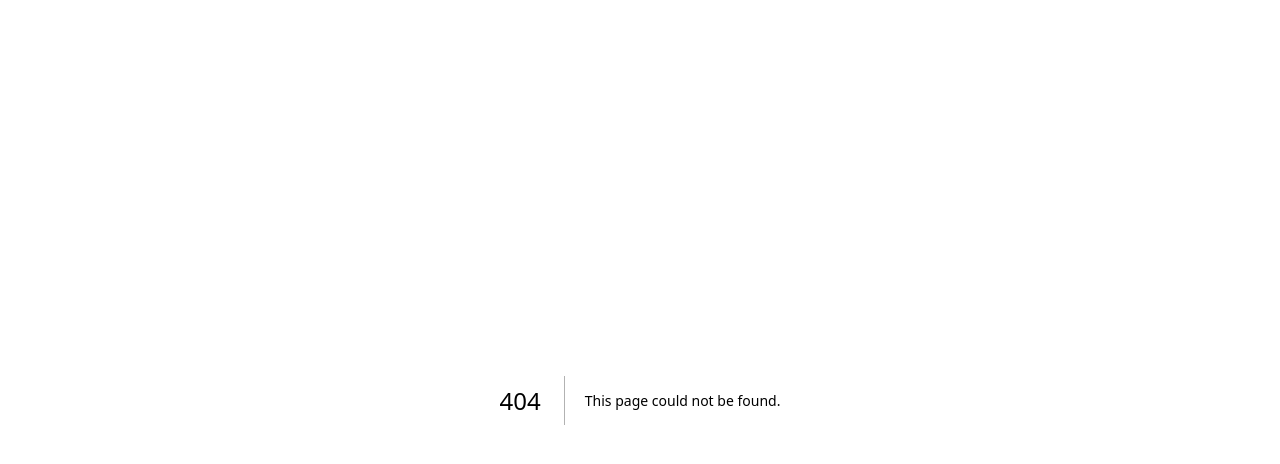
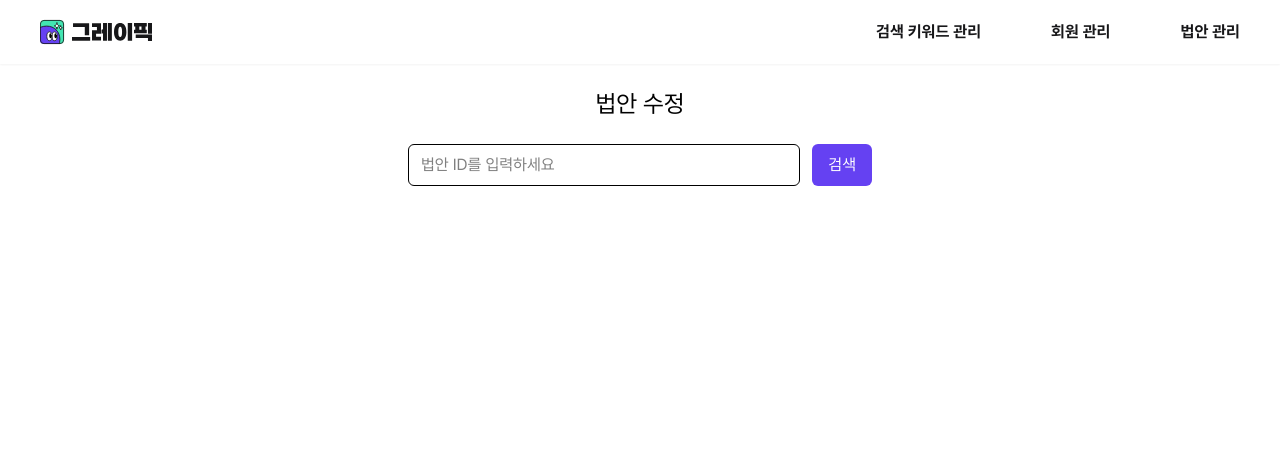
Before and after one commit to suhong99/build_orga, a Next.js app: page /admin/bill in a window 1280 px wide. Before the commit this address had no page. Shown: the top 464 px of the page. Built offline with nearby package versions, Linux system fonts and the light colour scheme.

Commit message:
feat: 관리자 route 추가

```diff
--- /dev/null
+++ b/src/app/admin/bill/page.tsx
@@ -0,0 +1,9 @@
+import BillAdminForm from '@/features/admin/BillAdminForm';
+
+export default function AdminBillPage() {
+	return (
+		<div className="flex flex-col items-center w-full">
+			<BillAdminForm />
+		</div>
+	);
+}
--- /dev/null
+++ b/src/app/admin/user/page.tsx
@@ -0,0 +1,8 @@
+export default function AdminUserPage() {
+	// TODO: 여기서 작업하시면 돼요(이 페이지 지수님)
+	/*
+     src/features/admin 에 관련파일 생성 및 작업 후 import
+
+     */
+	return <div className="flex flex-col items-center w-full"></div>;
+}
--- /dev/null
+++ b/src/features/admin/BillAdminForm.tsx
@@ -0,0 +1,46 @@
+'use client';
+
+import BillEdit from './BillEdit';
+import useBillInfo from './hooks/useBillInfo';
+import useEditedBillList from './hooks/useEditedBillList';
+
+const BillAdminForm = () => {
+	const { billId, setBillId, searchBillInfo, isLoading, error, billDetail, removeBillInfo } = useBillInfo();
+	const { editedBillList, addEditedBill } = useEditedBillList();
+
+	return (
+		<div className="flex flex-col gap-6 w-full max-w-lg mx-auto p-6">
+			<h1 className="text-2xl font-semibold text-center">법안 수정</h1>
+
+			<div className="flex gap-3">
+				<input
+					type="number"
+					placeholder="법안 ID를 입력하세요"
+					value={billId}
+					onChange={(e) => setBillId(e.target.value)}
+					className="flex-1 border rounded-md px-3 py-2 focus:outline-none focus:ring-1"
+				/>
+				<button onClick={searchBillInfo} className="px-4 py-2 bg-accent-bg-violet text-white rounded-md hover:bg-accent-fg-violet transition">
+					검색
+				</button>
+			</div>
+
+			{editedBillList.length > 0 && (
+				<div className="text-center">
+					<p className="typo-headline1 font-medium text-gray-700 mb-1">수정 완료된 법안</p>
+					<p className="typo-body1-reading">{editedBillList.join(', ')}</p>
+				</div>
+			)}
+			{isLoading && <p className="typo-body1-reading">불러오는 중...</p>}
+			{error && <p className="typo-body1-reading">{error}</p>}
+
+			{billDetail && (
+				<div className="border border-bg-gray rounded-lg p-4 bg-gray-50 mt-4">
+					<BillEdit {...billDetail} removeBillInfo={removeBillInfo} addEditedBill={addEditedBill} />
+				</div>
+			)}
+		</div>
+	);
+};
+
+export default BillAdminForm;
--- /dev/null
+++ b/src/features/admin/BillEdit.tsx
@@ -0,0 +1,133 @@
+'use client';
+
+import { useState } from 'react';
+import { BillDetalProps } from '../bill-detail/api/server';
+import { updateBill } from './api/bill';
+
+type EditableBillFields = Pick<BillDetalProps, 'id' | 'billSummary' | 'billAiTitle' | 'billAiSummary' | 'committeeName' | 'billStatus'>;
+
+interface BillEditProps extends EditableBillFields {
+	removeBillInfo: () => void;
+	addEditedBill: (billId: string) => void;
+}
+
+const BillEdit = ({ id, billSummary, billAiTitle, billAiSummary, committeeName, billStatus, removeBillInfo, addEditedBill }: BillEditProps) => {
+	const [summary, setSummary] = useState(billSummary);
+	const [aiTitle, setAiTitle] = useState(billAiTitle);
+	const [aiSummary, setAiSummary] = useState(billAiSummary);
+	const [committee, setCommittee] = useState<string>(committeeName);
+	const [status, setStatus] = useState(billStatus);
+
+	// 수정 완료 (더미)
+	const handleSubmit = async () => {
+		try {
+			await updateBill(id, {
+				summary,
+				aiTitle,
+				aiSummary,
+				committeeName,
+				billStatus,
+			});
+
+			alert('법안 수정이 완료되었습니다.');
+			removeBillInfo();
+			addEditedBill(id);
+		} catch (err) {
+			alert(`법안 수정 중 오류가 발생했습니다: ${err}`);
+			console.error(err);
+		}
+	};
+
+	return (
+		<form
+			onSubmit={(e) => {
+				e.preventDefault();
+				handleSubmit();
+			}}
+			className="flex flex-col gap-5"
+		>
+			<h2 className="text-lg font-semibold mb-2">법안 정보 수정</h2>
+
+			{/* AI 생성 제목 */}
+			<label className="flex flex-col gap-1">
+				<span className="typo-body1-normal font-medium">
+					AI 생성 제목
+					{aiTitle !== billAiTitle && <span className="text-sm text-accent-fg-violet ml-1">(수정됨)</span>}
+				</span>
+				<input
+					type="text"
+					value={aiTitle}
+					onChange={(e) => setAiTitle(e.target.value)}
+					className="border rounded-md px-3 py-2 focus:outline-none focus:ring-1"
+				/>
+			</label>
+
+			{/* AI 생성 요약 */}
+			<label className="flex flex-col gap-1">
+				<span className="typo-body1-normal font-medium">
+					AI 생성 요약
+					{aiSummary !== billAiSummary && <span className="text-sm text-accent-fg-violet ml-1">(수정됨)</span>}
+				</span>
+				<textarea
+					value={aiSummary}
+					onChange={(e) => setAiSummary(e.target.value)}
+					rows={3}
+					className="border rounded-md px-3 py-2 focus:outline-none focus:ring-1 resize-none"
+				/>
+			</label>
+
+			{/* 법안 요약 */}
+			<label className="flex flex-col gap-1">
+				<span className="typo-body1-normal font-medium">
+					법안 요약
+					{summary !== billSummary && <span className="text-sm text-accent-fg-violet ml-1">(수정됨)</span>}
+				</span>
+				<textarea
+					value={summary}
+					onChange={(e) => setSummary(e.target.value)}
+					rows={3}
+					className="border rounded-md px-3 py-2 focus:outline-none focus:ring-1 resize-none"
+				/>
+			</label>
+
+			{/* 소속 위원회 */}
+			<label className="flex flex-col gap-1">
+				<span className="typo-body1-normal font-medium">
+					소속 위원회
+					{committee !== committeeName && <span className="text-sm text-accent-fg-violet ml-1">(수정됨)</span>}
+				</span>
+				<input
+					type="text"
+					value={committee}
+					onChange={(e) => setCommittee(e.target.value)}
+					className="border rounded-md px-3 py-2 focus:outline-none focus:ring-1"
+				/>
+			</label>
+
+			{/* 현재 상태 */}
+			<label className="flex flex-col gap-1">
+				<span className="typo-body1-normal font-medium">
+					현재 상태
+					{status !== billStatus && <span className="text-sm text-accent-fg-violet ml-1">(수정됨)</span>}
+				</span>
+				<input
+					type="text"
+					value={status}
+					onChange={(e) => setStatus(e.target.value)}
+					className="border rounded-md px-3 py-2 focus:outline-none focus:ring-1"
+				/>
+			</label>
+
+			<div className="flex justify-end gap-3 mt-4">
+				<button type="button" onClick={removeBillInfo} className="px-4 py-2 border border-gray-300 rounded-md hover:bg-gray-100 transition">
+					수정 취소
+				</button>
+				<button type="submit" className="px-4 py-2 bg-accent-bg-violet text-white rounded-md hover:bg-accent-fg-violet transition">
+					수정 완료
+				</button>
+			</div>
+		</form>
+	);
+};
+
+export default BillEdit;
--- /dev/null
+++ b/src/features/admin/api/bill.ts
@@ -0,0 +1,22 @@
+'use server';
+
+import { tokenFetcher } from '@/shared/api/fetcher';
+
+export interface UpdateBillBody {
+	summary: string;
+	aiTitle: string;
+	aiSummary: string;
+	committeeName: string;
+	billStatus: string;
+}
+
+export const updateBill = async (billId: string, body: UpdateBillBody) => {
+	try {
+		await tokenFetcher(`/api/admin/bills/${billId}`, {
+			method: 'PUT',
+			body: JSON.stringify(body),
+		});
+	} catch (err) {
+		throw err;
+	}
+};
--- /dev/null
+++ b/src/features/admin/hooks/useBillInfo.ts
@@ -0,0 +1,37 @@
+import { BillDetalProps, getBillDetail } from '@/features/bill-detail/api/server';
+import { useState } from 'react';
+
+const useBillInfo = () => {
+	const [billId, setBillId] = useState('');
+	const [billDetail, setBillDetail] = useState<BillDetalProps | null>(null);
+	const [isLoading, setIsLoading] = useState(false);
+	const [error, setError] = useState<string | null>(null);
+
+	const searchBillInfo = async () => {
+		if (!billId.trim()) return alert('법안 ID를 입력해주세요.');
+
+		if (!/^\d+$/.test(billId.trim())) {
+			return alert('올바른 법안 ID를 입력해주세요.');
+		}
+
+		try {
+			setIsLoading(true);
+			setError(null);
+			const data = await getBillDetail(billId);
+			setBillDetail(data);
+		} catch {
+			setError('법안 정보를 불러오지 못했습니다.');
+			setBillDetail(null);
+		} finally {
+			setIsLoading(false);
+		}
+	};
+
+	const removeBillInfo = () => {
+		setBillDetail(null);
+	};
+
+	return { billId, setBillId, billDetail, isLoading, error, searchBillInfo, removeBillInfo };
+};
+
+export default useBillInfo;
--- /dev/null
+++ b/src/features/admin/hooks/useEditedBillList.ts
@@ -0,0 +1,13 @@
+import { useState } from 'react';
+
+const useEditedBillList = () => {
+	const [editedBillList, setEditedBillList] = useState<string[]>([]);
+
+	const addEditedBill = (billId: string) => {
+		setEditedBillList((prev) => (prev.includes(billId) ? prev : [...prev, billId]));
+	};
+
+	return { editedBillList, addEditedBill };
+};
+
+export default useEditedBillList;
--- a/src/shared/const/url.ts
+++ b/src/shared/const/url.ts
@@ -16,6 +16,8 @@ export const CLIENT_NAVI_PATH = {
 
 export const ADMIN_NAVI_PATH = {
 	keywords: { name: '검색 키워드 관리', path: '/admin/keywords' },
+	user: { name: '회원 관리', path: '/admin/user' },
+	bill: { name: '법안 관리', path: '/admin/bill' },
 } as const;
 
 export const MODAL_PATH = {
```
